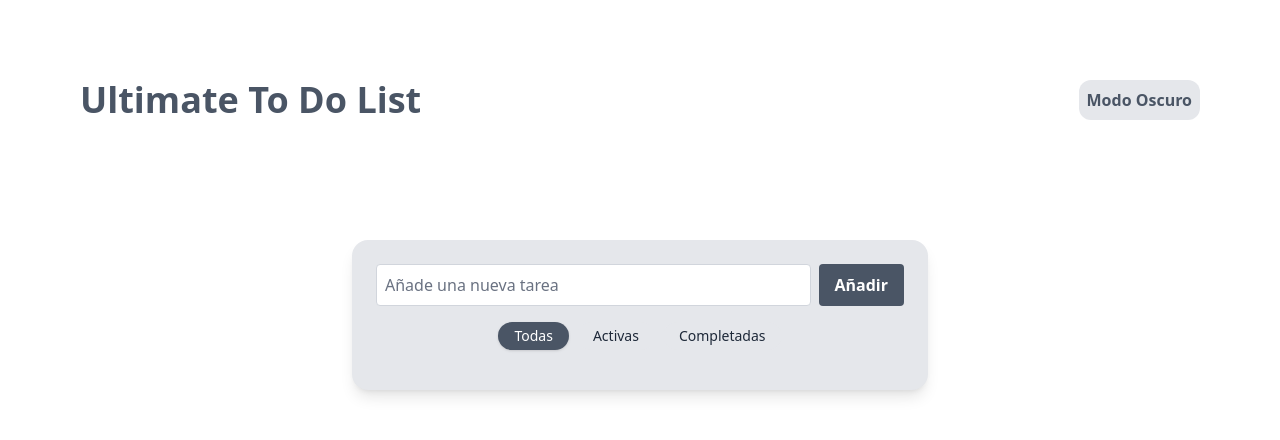
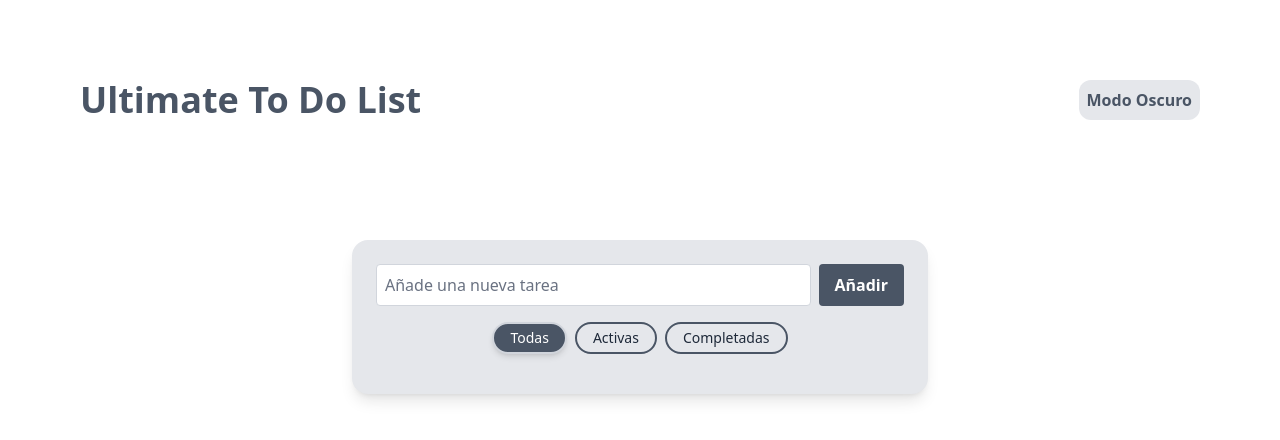
Before and after one commit to SrXpensive/Ultimate-ToDo-App, a Vue app: page / in a window 1280 px wide. Shown: the top 440 px of the page. Built offline with nearby package versions, Linux system fonts and the light colour scheme.

Commit message:
Añadidos ajustes visuales a los filtros

```diff
--- a/src/components/TaskFilter.vue
+++ b/src/components/TaskFilter.vue
@@ -1,7 +1,7 @@
 <template>
     <div class="flex gap-2 justify-center mb-4">
         <button v-for="filter in filters" :key="filter.value" @click="store.setFilter(filter.value)"
-            :class="['px-4 py-1 rounded-full text-sm transition', store.activeFilter === filter.value ? 'bg-gray-600 text-white shadow dark:bg-gray-300 dark:text-gray-800' : 'bg-gray-200 dark:bg-gray-700 text-gray-800 dark:text-gray-200 hover:bg-gray-300 dark:hover:bg-gray-600']">
+            :class="['px-4 py-1 rounded-full text-sm transition border-2', store.activeFilter === filter.value ? 'bg-gray-600 text-white dark:bg-gray-300 dark:text-gray-800 border-gray-300 dark:border-gray-600 shadow-md' : 'bg-gray-200 dark:bg-gray-700 text-gray-800 dark:text-gray-200 hover:bg-gray-300 dark:hover:bg-gray-600 border-gray-600 dark:border-gray-300']">
                 {{filter.label}}
         </button>
     </div>
```
